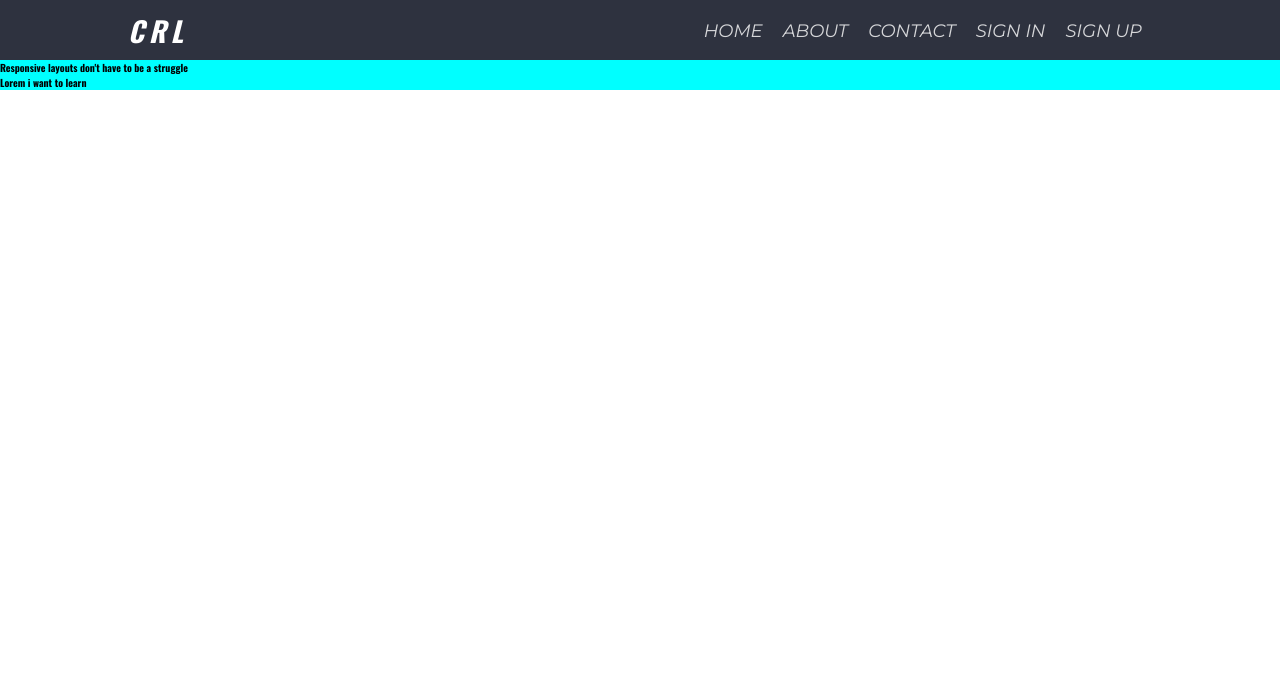
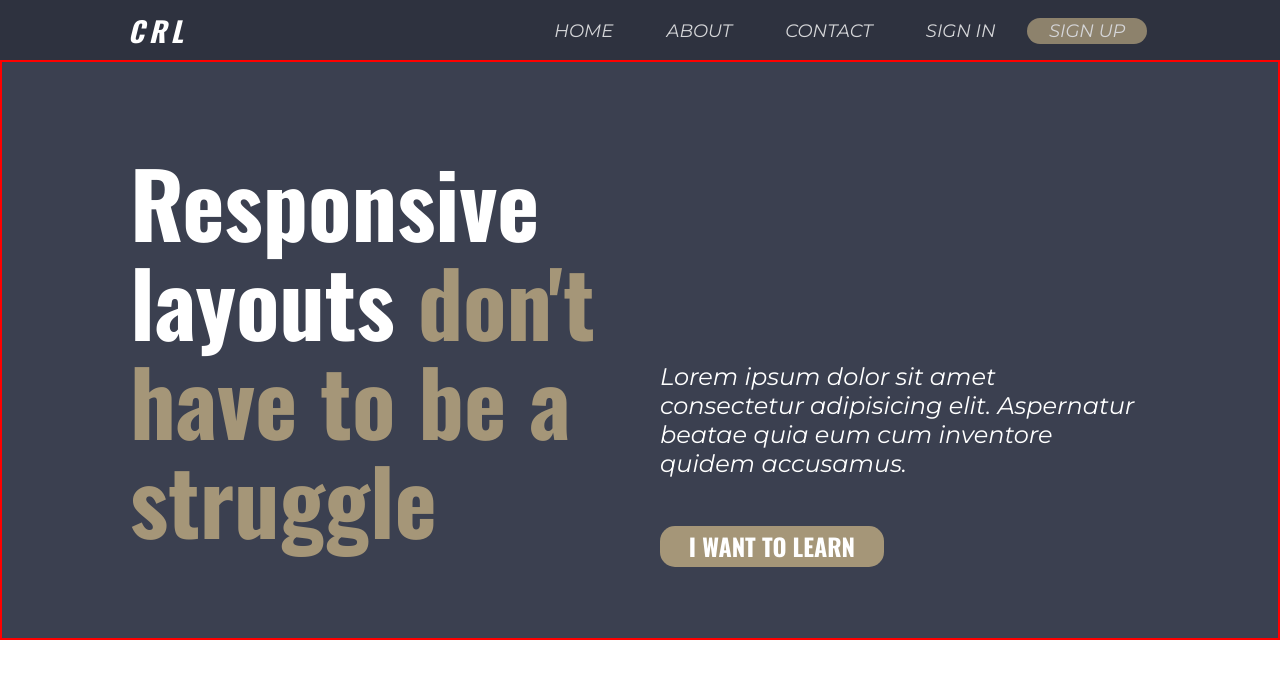
Before and after one commit to Richard2957/final-challenge, a plain HTML site: page index.html in a window 1280 px wide. Drawn offline with nearby package versions, Linux system fonts and the light colour scheme.

Commit message:
friday night

```diff
--- a/index.html
+++ b/index.html
@@ -50,10 +50,12 @@
 
         </div>
         <div class="hero">
-            <div class="resp">Responsive layouts don't have to be a struggle</div>
+            <div class="resp">Responsive layouts <span class='span'>don't have to be a struggle</span></div>
 
-            <div class="lorem">Lorem i want to learn</div>
+            <div class="lorem">
 
+                <div class="lorum-text">Lorem ipsum dolor sit amet consectetur adipisicing elit. Aspernatur beatae quia eum cum inventore quidem accusamus. </div>
+                <div class="lorum-button">I want to learn</div>
         </div>
 
     </section>
--- a/style.css
+++ b/style.css
@@ -73,22 +73,9 @@ transition-property: all;
 
 
 
-
-
-
-
-
-
-
-
-
-
-
-
 .top_section{
     display:flex;
     flex-direction: column;
-    background-color: aqua;
     width:100%;
 
 }
@@ -149,15 +136,86 @@ transition-duration: 1200ms;
 .nav-link{
 text-decoration: none;
 text-transform: uppercase;
-margin:5px 10px;
+margin:5px 5px;
 font-family: 'Montserrat', sans-serif;
 font-size:18px;
 color:white;
 opacity:.8;
+
+background-color:transparent;
+padding:.1em 1.2em;
+border-radius:15px;
 }
 
-.nav-link:hover{
+.nav-link:hover, .nav-link:focus{
     opacity:1;
+    background-color:var(--card-background);
+ }
+
+ .nav-item:last-child  .nav-link{
+     background-color:var(--brown);
+}
+
+.nav-item:last-child  .nav-link:hover,
+.nav-item:last-child  .nav-link:focus{
+    background-color:white;
+    color:var(--hero-background);
+}
+
+
+.hero{
+width:100%;
+padding:0 10%;
+background-color: var(--hero-background);
+display:flex;
+justify-content: space-between;
+flex-direction:row;
+border:2px red solid;
+}
+
+.hero > *{
+    flex: 0  0 50%;
+
+}
+.resp{
+font-size:90px;
+font-weight: 600;;
+color:white;
+padding:90px 0 90px 0;
+line-height: 110%;
+}
+ .resp .span{
+    color:var(--brown);
+
+}
+
+.lorem{
+
+    padding:30em 1em 0 2em;
+    color:white;
+}
+
+.lorum-text{
+    font-size: 24px;
+    font-style: normal;
+    font-family: 'Montserrat', sans-serif;
+}
+
+.lorum-button{
+    margin-top:2em;
+    display:inline-block;
+    background-color:var(--brown);
+  font-size:24px;
+  font-weight:600;
+    text-transform: uppercase;
+    padding:.1em 1.2em;
+    border-radius:15px;
+
+}
+.lorum-button:hover, .lorum-button:focus{
+background-color: white;
+color:black;
+
 }
 
 /*
@@ -183,6 +241,10 @@ body{
     background-color: burlywood;
 }
 
+
+.navlist{
+    transition-property: none;
+}
 
 }
 
@@ -233,10 +295,25 @@ overflow:hidden;
 }
 
 
+.hero{
+    flex-direction: column;;
+}
+
+.lorem{
+    padding:0;
+}
+
+.lorum-text, .resp{
+    text-align: center;
+}
+.lorum-button{
+    margin: 20px auto 50px auto;
+    display:block;
+    text-align: center;
+    width:60%;
 
 
 
-
-
+}
 
     }
```
